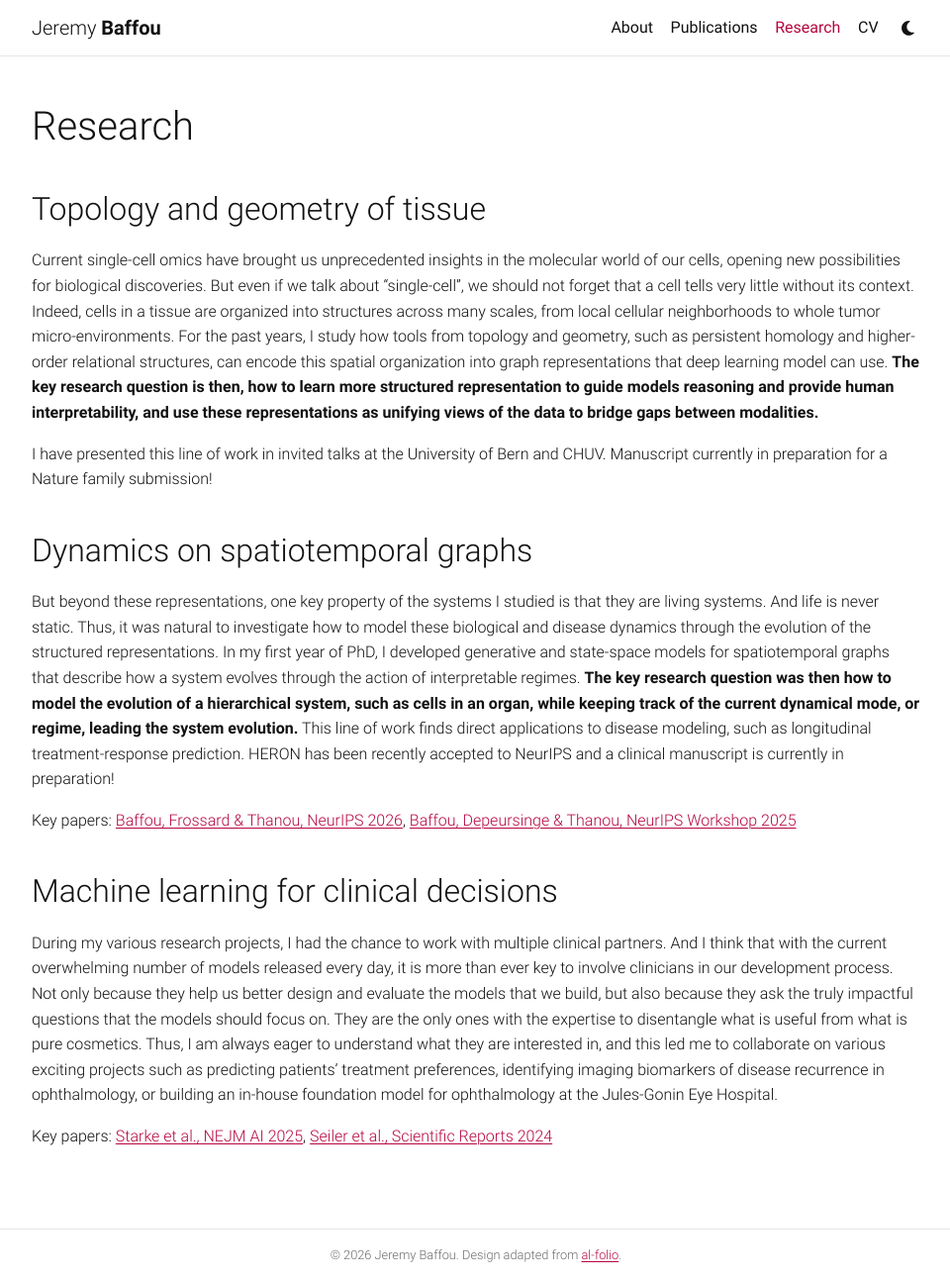
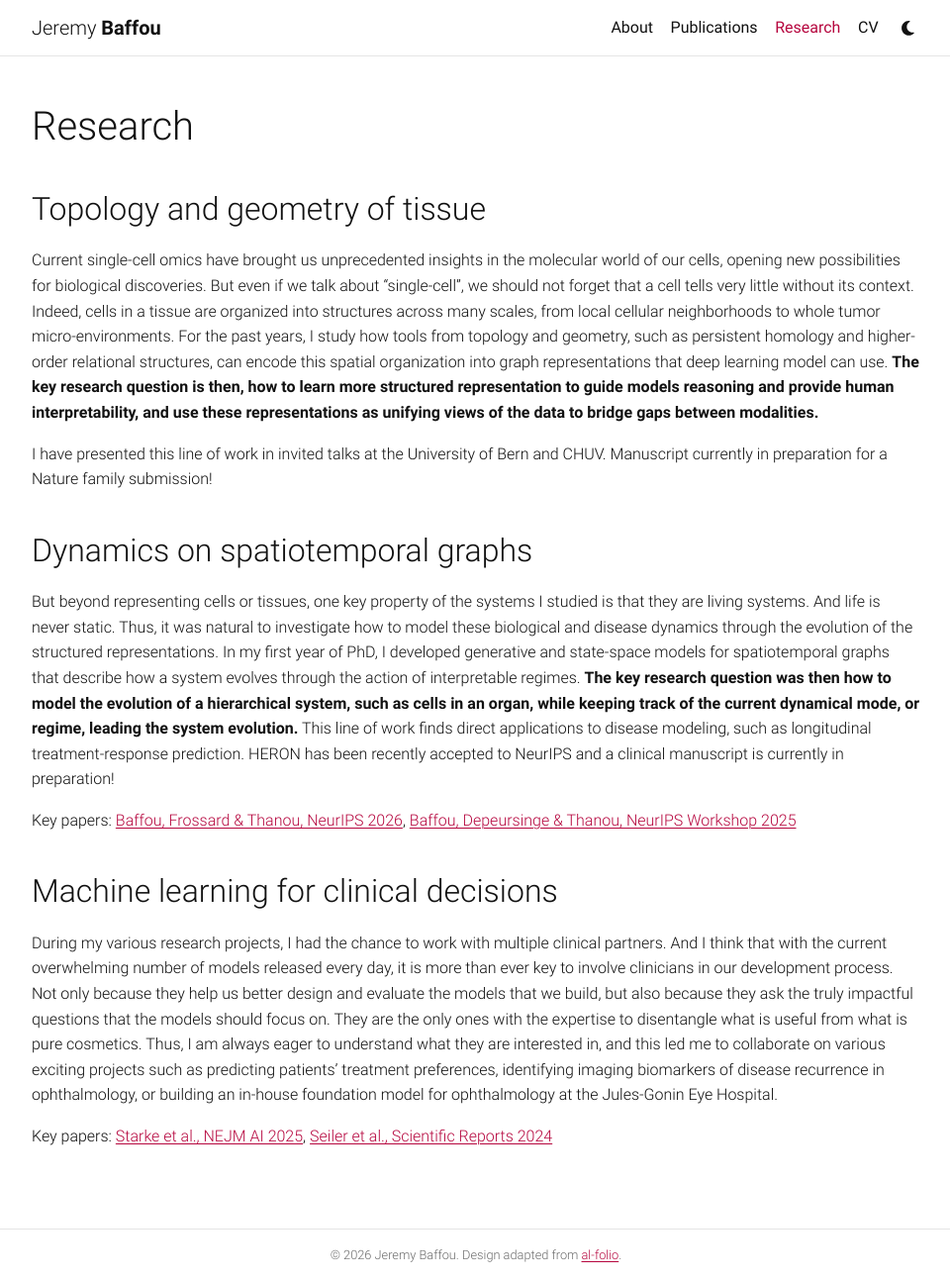
Before and after one commit to JerBaf/jerbaf.github.io, a Jekyll site: the page built from research.md, in a window 1280 px wide and 1294 px high. Shown: the whole window at 99% size, without its empty margins (159-1119 px from the left). Built offline with Jekyll 4.4.1, drawn with Linux system fonts in a browser that asks for light colours.

Commit message:
clear research

```diff
--- a/research.md
+++ b/research.md
@@ -14,7 +14,7 @@ I have presented this line of work in invited talks at the University of Bern an
 
 ## Dynamics on spatiotemporal graphs
 
-But beyond these representations, one key property of the systems I studied is that they are living systems. And life is never static. Thus, it was natural to investigate how to model these biological and disease dynamics through the evolution of the structured representations. In my first year of PhD, I developed generative and state-space models for spatiotemporal graphs that describe how a system evolves through the action of interpretable regimes. **The key research question was then how to model the evolution of a hierarchical system, such as cells in an organ, while keeping track of the current dynamical mode, or regime, leading the system evolution.** This line of work finds direct applications to disease modeling, such as longitudinal treatment-response prediction. HERON has been recently accepted to NeurIPS and a clinical manuscript is currently in preparation!
+But beyond representing cells or tissues, one key property of the systems I studied is that they are living systems. And life is never static. Thus, it was natural to investigate how to model these biological and disease dynamics through the evolution of the structured representations. In my first year of PhD, I developed generative and state-space models for spatiotemporal graphs that describe how a system evolves through the action of interpretable regimes. **The key research question was then how to model the evolution of a hierarchical system, such as cells in an organ, while keeping track of the current dynamical mode, or regime, leading the system evolution.** This line of work finds direct applications to disease modeling, such as longitudinal treatment-response prediction. HERON has been recently accepted to NeurIPS and a clinical manuscript is currently in preparation!
 
 Key papers: [Baffou, Frossard & Thanou, NeurIPS 2026](/publications/#heron), [Baffou, Depeursinge & Thanou, NeurIPS Workshop 2025](/publications/#regrass)
 
```
